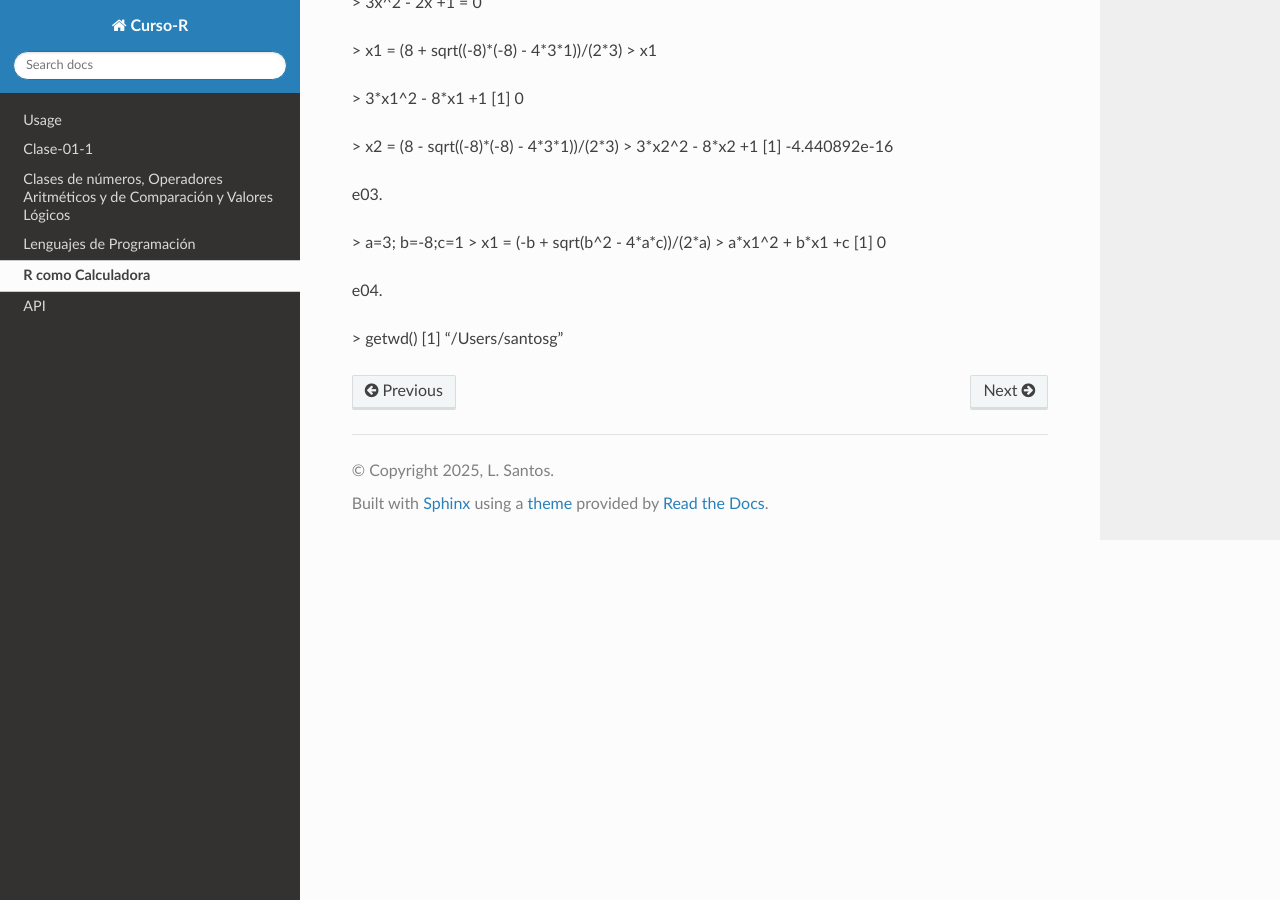
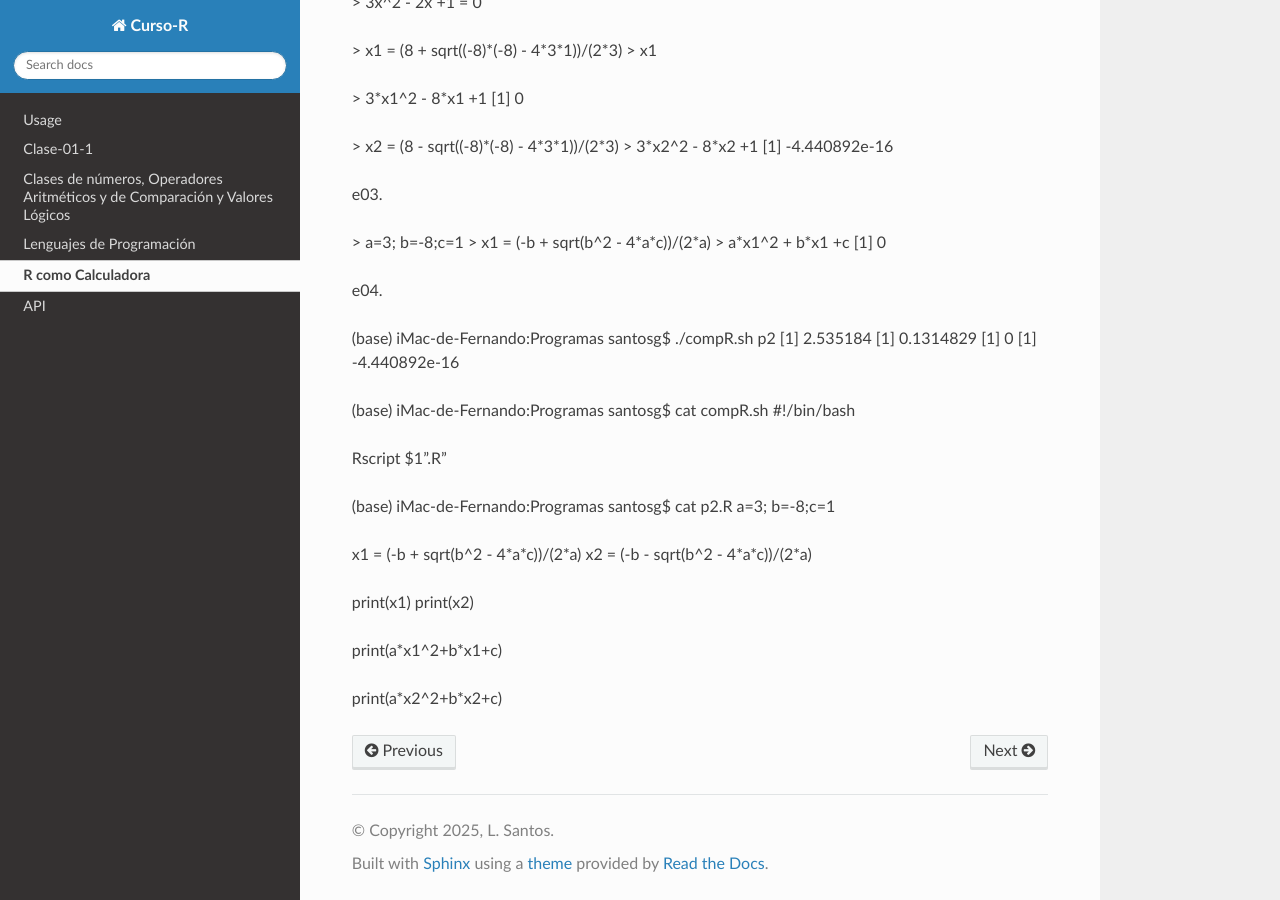
Before and after one commit to matecom57/santosg57-curso-r, a Sphinx documentation site: the page built from docs/source/r_como_calculadora.rst, in a window 1280 px wide and 900 px high, scrolled down 780 px. Built offline with Sphinx 7.4.7 and the Read the Docs theme 3.1.0, drawn with Linux system fonts in a browser that asks for light colours.

Commit message:
Test comité

```diff
--- a/docs/source/r_como_calculadora.rst
+++ b/docs/source/r_como_calculadora.rst
@@ -30,5 +30,26 @@ e03.
 
 e04.
 
-> getwd()
-[1] "/Users/santosg"
+(base) iMac-de-Fernando:Programas santosg$ ./compR.sh p2
+[1] 2.535184
+[1] 0.1314829
+[1] 0
+[1] -4.440892e-16
+
+(base) iMac-de-Fernando:Programas santosg$ cat compR.sh
+#!/bin/bash
+
+Rscript $1".R"
+
+(base) iMac-de-Fernando:Programas santosg$ cat p2.R
+a=3; b=-8;c=1
+
+x1 = (-b + sqrt(b^2 - 4*a*c))/(2*a)
+x2 = (-b - sqrt(b^2 - 4*a*c))/(2*a)
+
+print(x1)
+print(x2)
+
+print(a*x1^2+b*x1+c)
+
+print(a*x2^2+b*x2+c)
```
Also changed, not shown: 3 other files.
